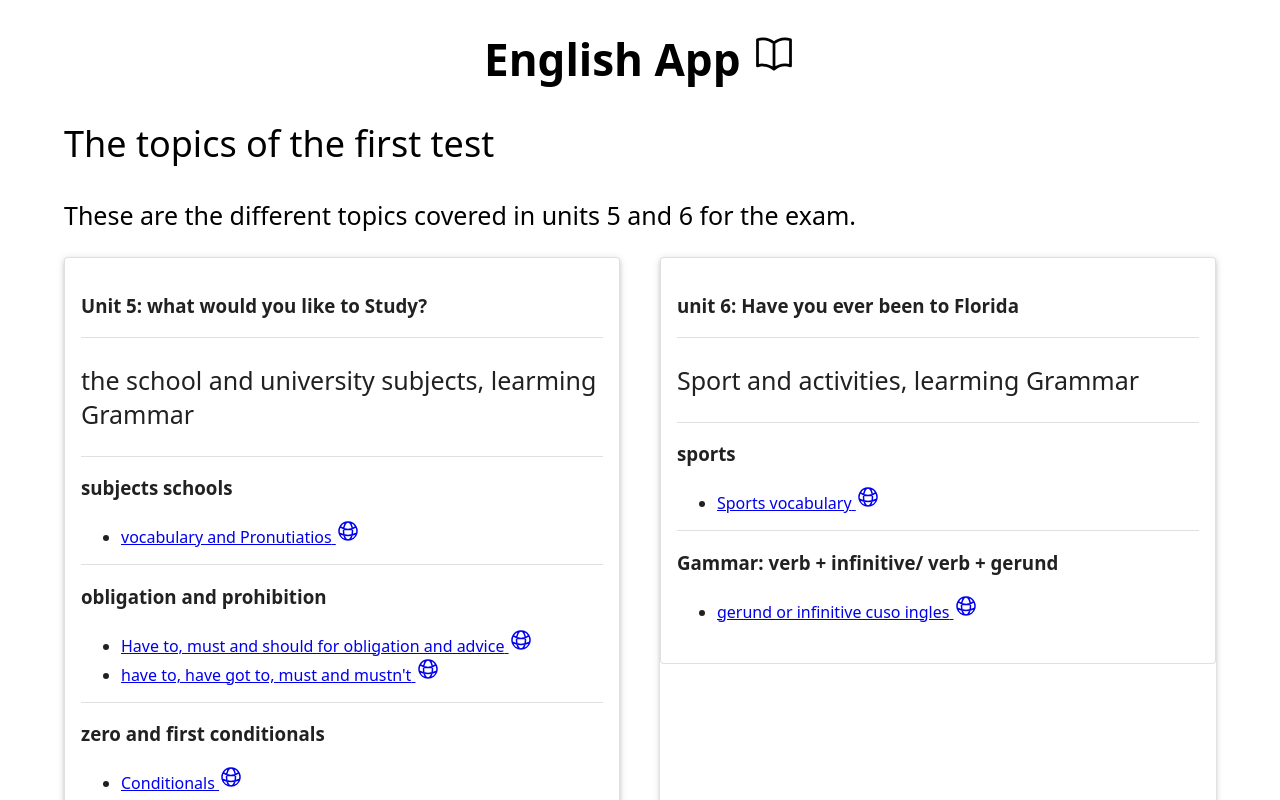
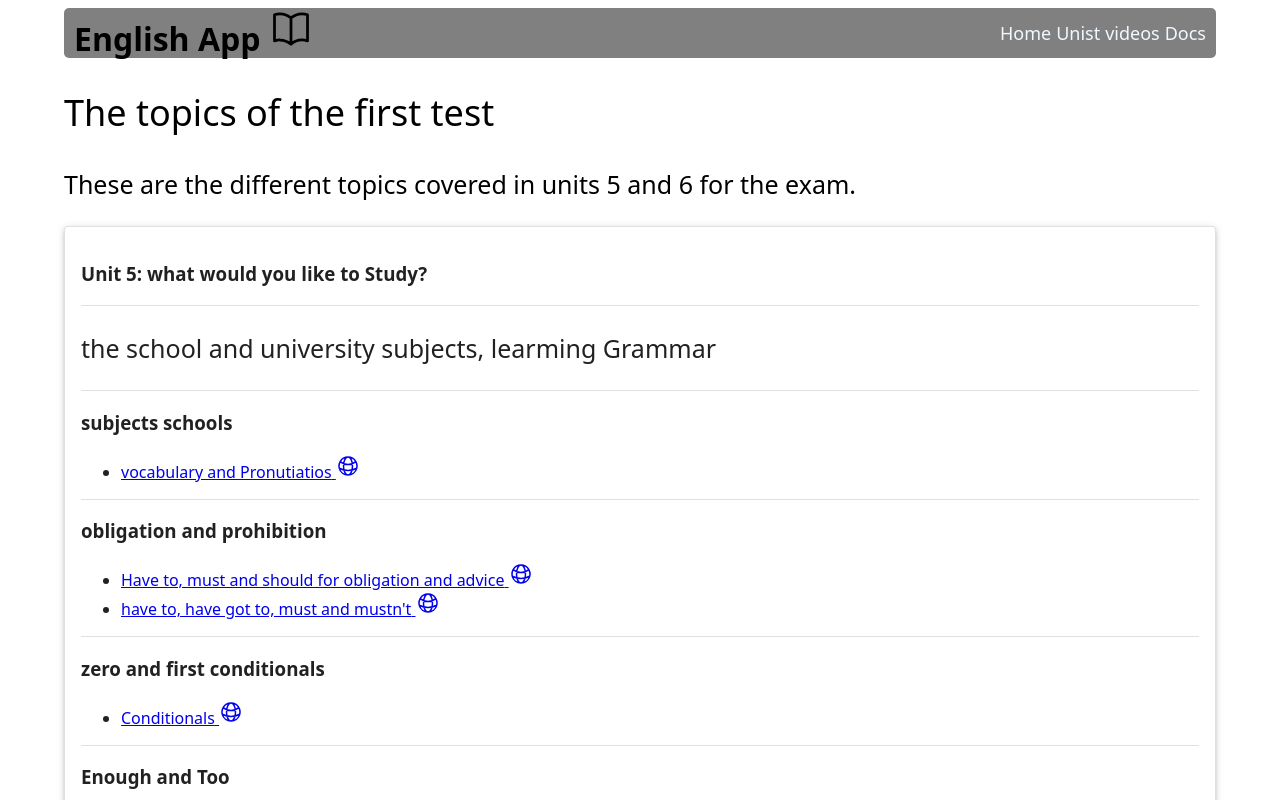
Before and after one commit to elizonRL/English_project, a React (Vite) app: page / in a window 1280 px wide. Shown: the top 800 px of the page. Built offline with nearby package versions, Linux system fonts and the light colour scheme.

Commit message:
Agregar componente Header y estilos de navegación

```diff
--- a/main.css
+++ b/main.css
@@ -4,14 +4,26 @@
 * {
   font-family: system-ui, -apple-system, BlinkMacSystemFont, "Segoe UI", Roboto,
     Oxygen, Ubuntu, Cantarell, "Open Sans", "Helvetica Neue", sans-serif;
+  box-sizing: border-box;
 }
+
 main {
   width: 800px;
   margin: auto;
 }
+header {
+  width: 100%;
+  height: 50px;
+  border-radius: 5px;
+  padding-inline: 10px;
+  display: flex;
+  justify-content: space-between;
+  align-items: center;
+  background-color: #808080;
+}
 h1 {
   text-align: center;
-  font-size: 44px;
+  font-size: 32px;
   font-weight: 600;
 }
 h2 {
@@ -31,18 +43,22 @@ aside {
   align-items: center;
 }
 /* class's */
-.cards {
-  display: grid;
-  grid-template-columns: repeat(auto-fit, minmax(250px, 1fr));
-  grid-gap: 40px;
+.nav-bar ul {
+  display: flex;
+  gap: 5px;
+  justify-content: center;
+  list-style: none;
 }
-.card {
-  padding-inline: 10px;
-  display: grid;
-  grid-template-rows: max-content 100px 1fr;
-  border: solid gray 1px;
-  border-radius: 5px;
+.nav-bar ul li a {
+  color: aliceblue;
+  text-decoration: none;
+  font-size: 18px;
+  font-weight: 500;
 }
+.nav-bar ul li a:hover{
+  color: aqua;
+}
+
 .title-video {
   font-size: 44px;
   font-weight: 600;
@@ -69,7 +85,7 @@ aside {
   justify-content: center;
   margin: 10px;
 }
-.videos{
+.videos {
   width: 100%;
 }
 @media (max-width: 775px) {
--- a/src/App.jsx
+++ b/src/App.jsx
@@ -7,6 +7,7 @@ import YouTube from "./components/icons/Yotube";
 import Book from "./components/icons/Book";
 import Button from "@mui/material/Button";
 import { Container } from "@mui/material";
+import Header from "./components/Header";
 
 const App = () => {
   /* const [topic, setTopics] = useState([]); */
@@ -144,9 +145,7 @@ const App = () => {
   return (
     <>
       <Container fixed>
-        <h1>
-          English App <Book width="44" heigth="44" />
-        </h1>
+        <Header />
         <h2>The topics of the first test</h2>
         <p>
           These are the different topics covered in units 5 and 6 for the exam.
--- /dev/null
+++ b/src/components/Header.jsx
@@ -0,0 +1,31 @@
+import Book from "./icons/Book";
+
+const Header = () => {
+  return (
+    <>
+      <header >
+        <h1>
+          English App <Book width="44" heigth="44" />
+        </h1>
+        <nav className="nav-bar">
+          <ul>
+            <li>
+              <a href="#">Home</a>
+            </li>
+            <li>
+              <a href="#">Unist</a>
+            </li>
+            <li>
+              <a href="#">videos</a>
+            </li>
+            <li>
+              <a href="#">Docs</a>
+            </li>
+          </ul>
+        </nav>
+      </header>
+    </>
+  );
+};
+
+export default Header;
```
